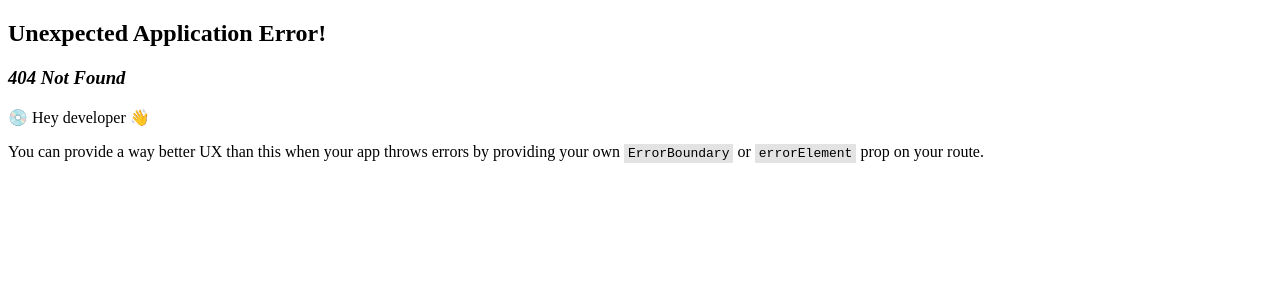
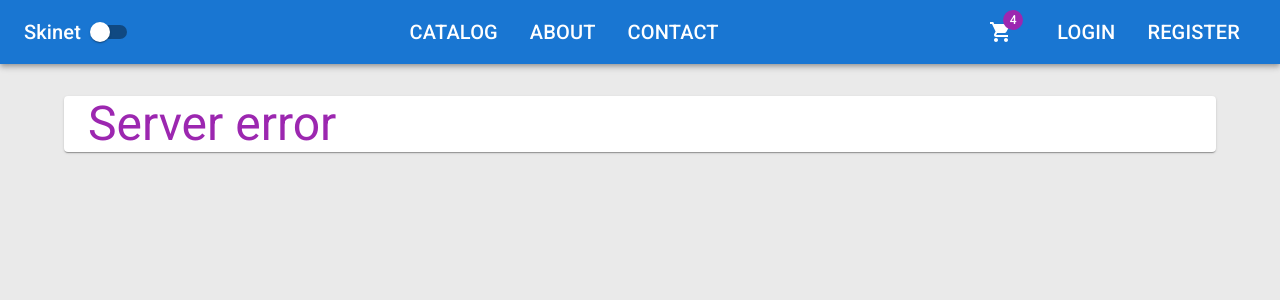
Before and after one commit to szabolcspeter/skinet-react-client, a React (Vite) app: page /servererror in a window 1280 px wide. Before the commit this address had no page. Shown: the top 300 px of the page. Built offline with nearby package versions, Linux system fonts and the light colour scheme.

Commit message:
adding server error component

```diff
--- a/src/app/api/agent.ts
+++ b/src/app/api/agent.ts
@@ -30,7 +30,8 @@ axios.interceptors.response.use(response => {
             toast.error(data.message);
             break;
         case 500:
-            router.navigate('/servererror', {state: {error: data}})
+            router.navigate('/servererror', {state: {error: data}});
+            toast.error(data.message);
             break;
         default:
             break;
--- /dev/null
+++ b/src/app/errors/ServerError.tsx
@@ -0,0 +1,20 @@
+import { Container, Divider, Paper, Typography } from "@mui/material";
+import { useLocation } from "react-router-dom";
+
+export default function ServerError() {
+    const {state} = useLocation();
+
+    return (
+        <Container component={Paper}>
+            {state?.error ? (
+                <>
+                    <Typography gutterBottom variant='h3' color='secondary'>{state.error.message}</Typography>
+                    <Divider />
+                    <Typography variant='body1'>{state.error.details || 'Internal Server Error'}</Typography>
+                </>
+            ) : (
+                <Typography gutterBottom variant='h3' color='secondary'>Server error</Typography>
+            )}
+        </Container>
+    )
+}
--- a/src/app/router/Routes.tsx
+++ b/src/app/router/Routes.tsx
@@ -5,6 +5,7 @@ import ProductDetails from "../../features/catalog/ProductDetails";
 import HomePage from "../../features/home/HomePage";
 import ContactPage from "../../features/contact/ContactPage";
 import App from "../layout/App";
+import ServerError from "../errors/ServerError";
 
 export const router = createBrowserRouter([
     {
@@ -16,6 +17,7 @@ export const router = createBrowserRouter([
             {path: 'catalog/:id', element: <ProductDetails />},
             {path: 'about', element: <AboutPage />},
             {path: 'contact', element: <ContactPage />},
+            {path: 'servererror', element: <ServerError />}
         ]
     }
 ]);
--- a/src/features/about/AboutPage.tsx
+++ b/src/features/about/AboutPage.tsx
@@ -8,7 +8,10 @@ export default function AboutPage() {
     function getValidationError() {
         agent.TestErrors.getValidationError()
             .then(() => console.log('should not see this!'))
-            .catch(error => setValidationErrors(error));
+            .catch((error) => {
+                console.log(error);
+                setValidationErrors(error);
+            });
     }
 
     return (
@@ -18,8 +21,7 @@ export default function AboutPage() {
                 <Button onClick={() => agent.TestErrors.get500Error().catch(error => console.log(error))} variant={'contained'}>Test 500 error</Button>
                 <Button onClick={() => agent.TestErrors.get404Error().catch(error => console.log(error))} variant={'contained'}>Test 404 error</Button>
                 <Button onClick={() => agent.TestErrors.get400Error().catch(error => console.log(error))} variant={'contained'}>Test 400 error</Button>
-                <Button onClick={getValidationError} variant={'contained'}>Test 400 validation
-                    error</Button>
+                <Button onClick={getValidationError} variant={'contained'}>Test 400 validation error</Button>
                 <Button onClick={() => agent.TestErrors.get401Error().catch(error => console.log(error))} variant={'contained'}>Test 401 error</Button>
             </ButtonGroup>
             {validationErrors.length > 0 &&
```
